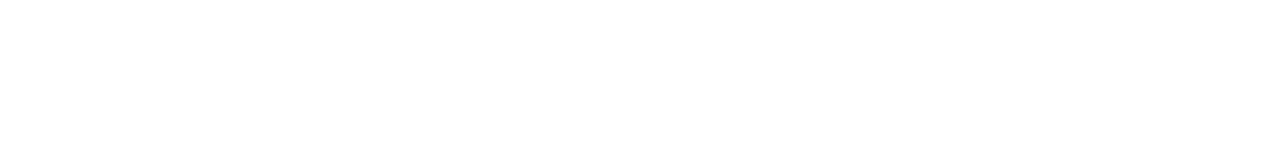
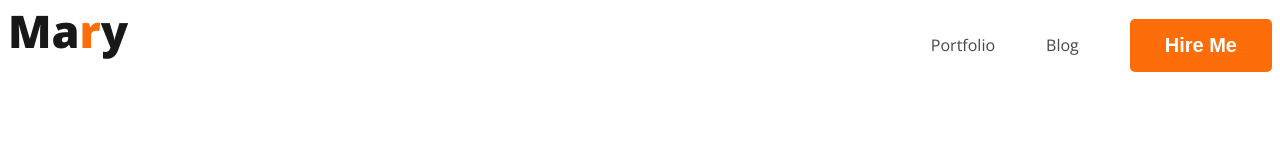
Before and after one commit to nuralam17516/Web-Developer-Protfolio, a plain HTML site: page index.html in a window 1280 px wide. Drawn offline with nearby package versions, Linux system fonts and the light colour scheme.

Commit message:
added nav section

```diff
--- a/index.html
+++ b/index.html
@@ -3,11 +3,23 @@
 <head>
     <meta charset="UTF-8">
     <meta name="viewport" content="width=device-width, initial-scale=1.0">
-    <title>Web Development Protfolio</title>
+    <title>Web Development Portfolio</title>
+    <link rel="preconnect" href="https://fonts.googleapis.com">
+    <link rel="preconnect" href="https://fonts.gstatic.com" crossorigin>
+    <link href="https://fonts.googleapis.com/css2?family=Open+Sans:wght@400;800&display=swap" rel="stylesheet">
+
     <link rel="stylesheet" href="style.css">
 </head>
 <body>
     <header>
+        <nav>
+            <h3 class="portfolio-title">Ma<span class="primary-color">r</span>y</h3>
+            <ul class="nav-list">
+                <li> <a href="">Portfolio</a></li>
+                <li> <a href="">Blog</a></li>
+                <li><button class="btn-primary">Hire Me</button></li>
+            </ul>
+        </nav>
 
     </header>
     <main>
--- a/style.css
+++ b/style.css
@@ -1,4 +1,45 @@
-*{
-    margin: 0px;
+* {
+    margin-top: 0px;
     padding: 0px;
 }
+
+body {
+    font-family: 'Open Sans', sans-serif;
+}
+
+nav {
+    display: flex;
+    justify-content: space-between;
+}
+
+.primary-color {
+    color: #FD6E0A;
+}
+
+.btn-primary {
+    border-radius: 5px;
+    background: #FD6E0A;
+    border: 0;
+    font-size: 20px;
+    font-weight: 700;
+    color: white;
+    padding: 15px 35px;
+}
+
+nav a {
+    text-decoration: none;
+    color: #474747;
+}
+
+.nav-list {
+    list-style: none;
+    display: flex;
+    align-items: center;
+    gap: 51px;
+}
+
+.portfolio-title {
+    color: #181818;
+    font-size: 45px;
+    font-weight: 800;
+}
```
